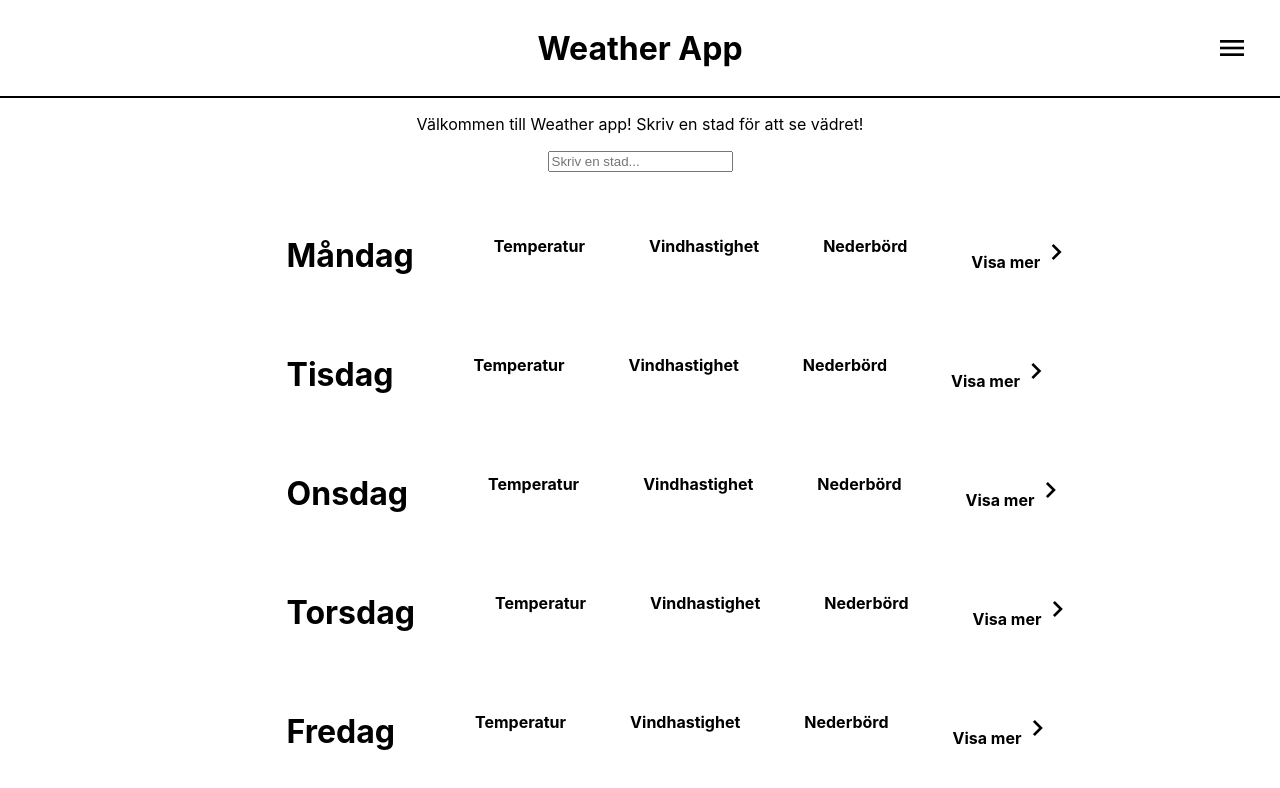
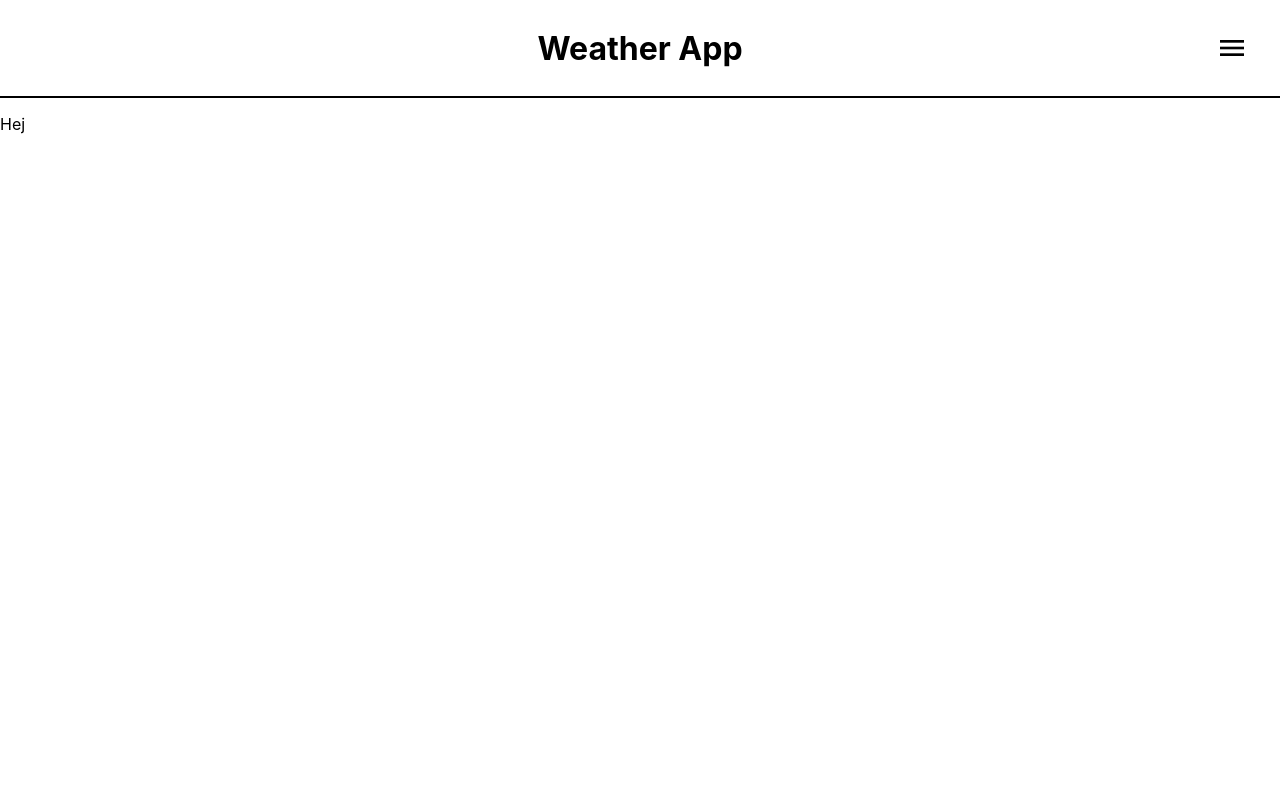
Before and after one commit to AdrianRydin/ReactWeatherApp, a React (Create React App) app in the folder my-app/: page /VisaMer in a window 1280 px wide. Shown: the top 788 px of the page. Built offline with nearby package versions, Linux system fonts and the light colour scheme.

Commit message:
Fixat react router

```diff
--- a/my-app/package.json
+++ b/my-app/package.json
@@ -14,6 +14,7 @@
     "react": "^17.0.2",
     "react-dom": "^17.0.2",
     "react-dotenv": "^0.1.0",
+    "react-router-dom": "^6.2.2",
     "react-scripts": "5.0.0",
     "typescript": "^4.5.5",
     "web-vitals": "^2.1.4"
--- a/my-app/src/App.tsx
+++ b/my-app/src/App.tsx
@@ -1,10 +1,17 @@
 import React from "react";
+import {
+    BrowserRouter as Router,
+    Route,
+    Routes,
+    NavLink,
+  } from "react-router-dom";
 import ReactDOM from "react-dom";
 import './App.css';
 import Header from './component/Header';
 import Main from './component/Main';
 import Api from "./component/Api";
-
+import VisaMer from "./component/VisaMer";
+import ChangeCity from "./component/Main";
 
 // import REACT_APP_TOKEN  from "react-dotenv";
 // import API from './component/Api';
@@ -12,12 +19,16 @@ import Api from "./component/Api";
 
 function App() {
     return (
-        <div className="App">
-            <Header/>
-            <Api />
-            <Main/>
-        </div>
+        <Router>
+            <Routes>
+                <Route path="/" element={[<Header/>, <Api/>,  <Main />]}>
+                </Route>
+                {/* <Route path="/" element={<Header/>} /> */}
+                <Route path="/VisaMer" element={[<Header/>,<VisaMer/>]} />
+            </Routes>
+        </Router>
     )
 }
 
+
 export default App;
--- a/my-app/src/component/Api.tsx
+++ b/my-app/src/component/Api.tsx
@@ -7,7 +7,7 @@ interface State {
 
 }
 
-function Api(state: State) {
+export default function Api(state: State) {
     //Väder API
 
     const APIKey = "661acb0f32a6cfbc4b06bb0c529a83aa";
@@ -99,5 +99,4 @@ function Api(state: State) {
         </div>
     );
 }
-
-export default Api;
+// export default Api;
--- a/my-app/src/component/Main.tsx
+++ b/my-app/src/component/Main.tsx
@@ -1,11 +1,18 @@
 import React from 'react';
+import Header from './Header';
 import './Main.css'
 import Error from "./ErrorBoundry";
+import VisaMer from "./VisaMer";
+import Api from './Api';
+import {
+    BrowserRouter as Router,
+    Routes,
+    Route,
+    Link,
+  } from "react-router-dom";
+import App from '../App';
 
-
-class ChangeCity extends React.Component {
-
-    render() {
+function Main() {
   return (
     <div className="main-container">
         <main>
@@ -14,9 +21,14 @@ class ChangeCity extends React.Component {
                 <li>Temperatur</li>
                 <li>Vindhastighet</li>
                 <li>Nederbörd</li>
-                        <li>Visa mer
+                <li>
+                <nav>
+                    <Link to="./VisaMer">
+                    Visa mer
                     <span className="material-icons main-icon">
                             chevron_right</span>
+                    </Link>
+                </nav>
                 </li>
             </ul>
             <ul className="weekDayList">
@@ -63,6 +75,4 @@ class ChangeCity extends React.Component {
     </div>
   )
 }
-}
-
-export default ChangeCity;
+export default Main;
--- /dev/null
+++ b/my-app/src/component/VisaMer.tsx
@@ -0,0 +1,9 @@
+import React from 'react'
+
+function VisaMer() {
+  return (
+    <p>Hej</p>
+  )
+}
+
+export default VisaMer
--- a/my-app/src/index.tsx
+++ b/my-app/src/index.tsx
@@ -3,6 +3,12 @@ import ReactDOM from 'react-dom';
 import './index.css';
 import App from './App';
 import reportWebVitals from './reportWebVitals';
+import {
+  BrowserRouter as Router,
+  Routes,
+  Route,
+  Link,
+} from "react-router-dom";
 
 ReactDOM.render(
   <React.StrictMode>
```
Also changed, not shown: 2 other files (tests, documents, lock files or other folders). Lines whose indentation alone changed are shown as unchanged.
